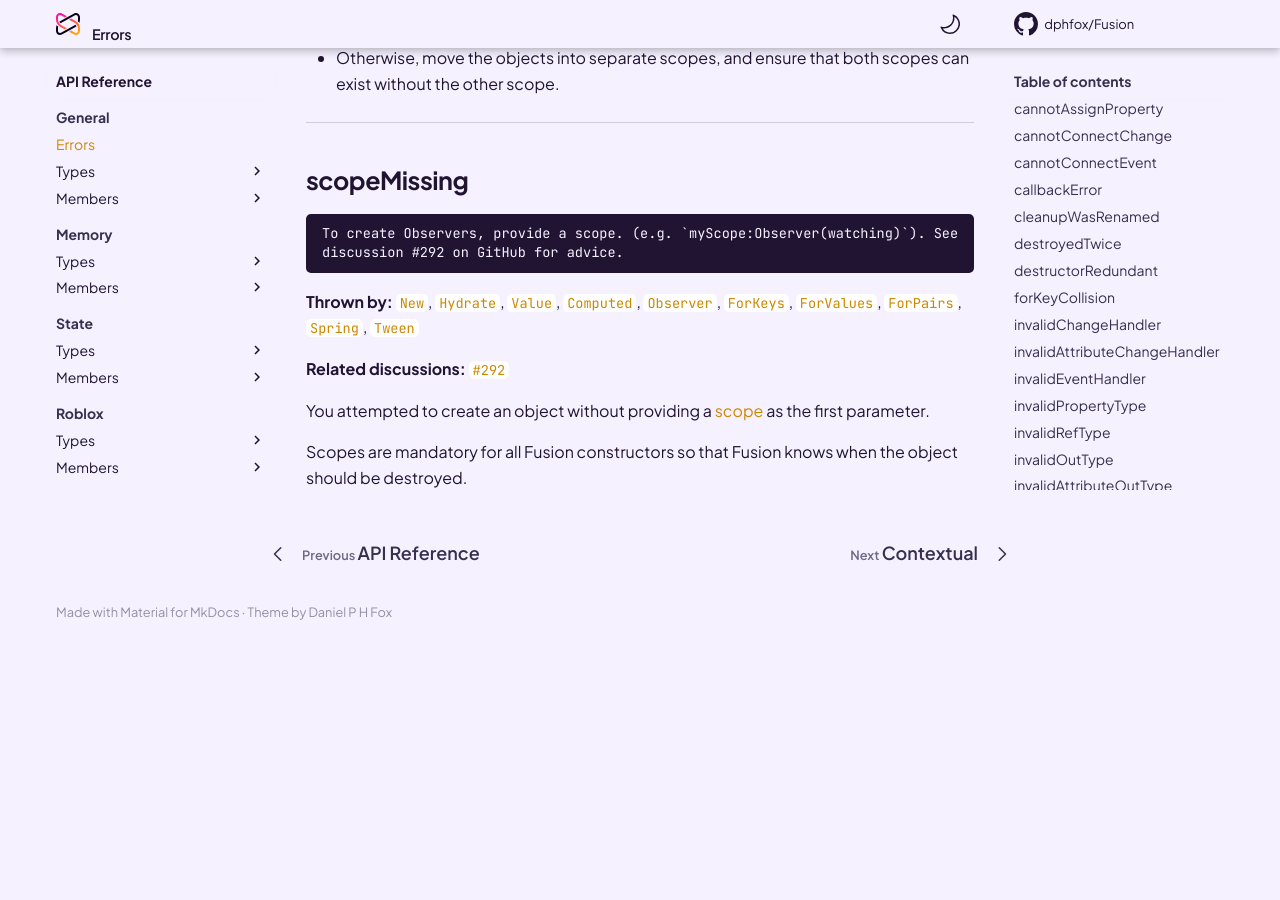
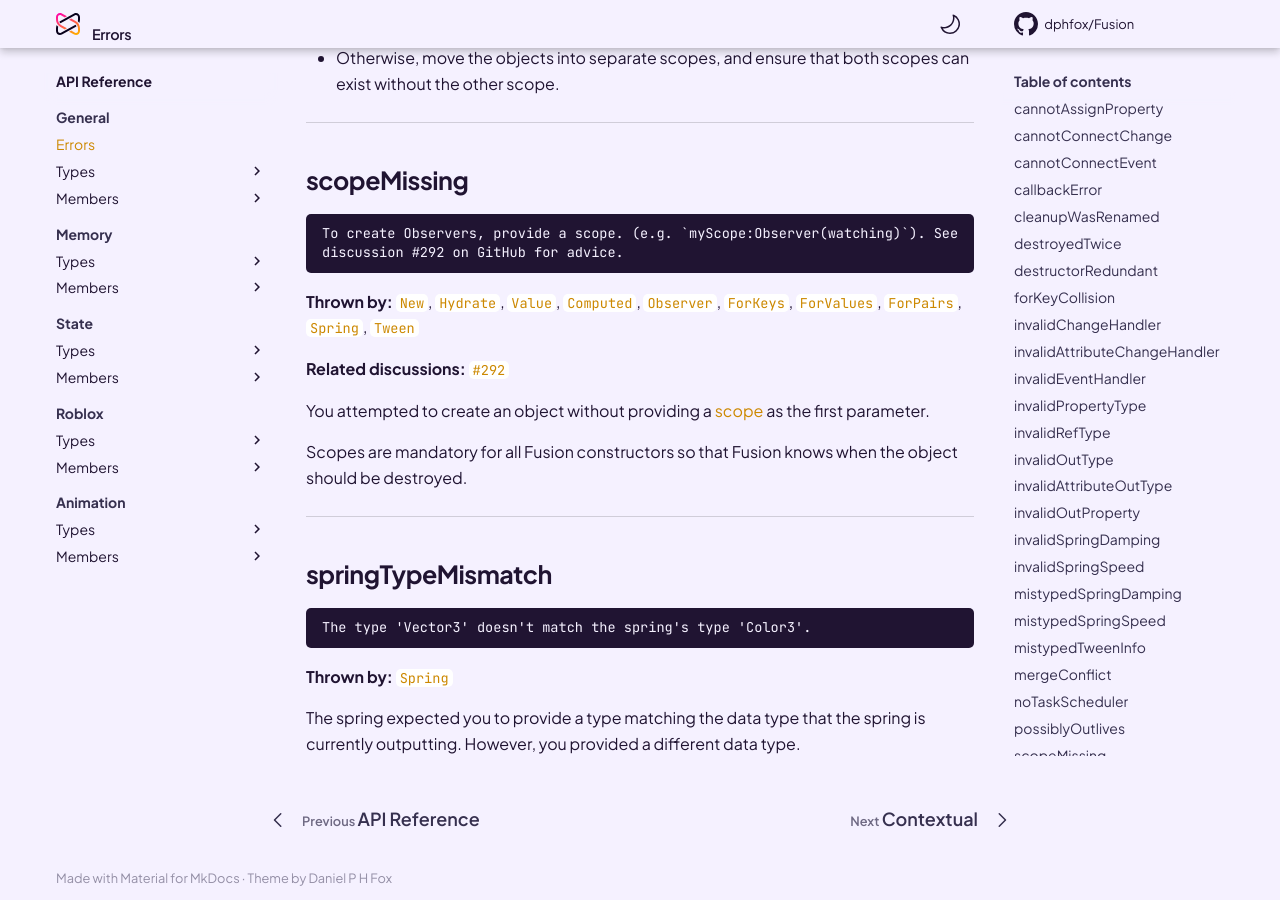
Before and after one commit to dphfox/Fusion, an MkDocs documentation site: the page built from docs/api-reference/general/errors.md, in a window 1280 px wide and 900 px high, scrolled down 7852 px. Built offline with MkDocs 1.6.1 and Material for MkDocs 9.7.7, drawn with Linux system fonts in a browser that asks for light colours; comment, search, counter and statistics services are not loaded; the version menu is left out; before the commit the page ends 8486 px from its top, so only the background shows below that.

Commit message:
springTypeMismatch error

````diff
--- a/docs/api-reference/general/errors.md
+++ b/docs/api-reference/general/errors.md
@@ -551,3 +551,20 @@ You attempted to create an object without providing a
 Scopes are mandatory for all Fusion constructors so that Fusion knows when the
 object should be destroyed.
 </div>
+
+-----
+
+<div class="fusiondoc-error-api-section" markdown>
+
+## springTypeMismatch
+
+```
+The type 'Vector3' doesn't match the spring's type 'Color3'.
+```
+
+**Thrown by:**
+[`Spring`](../../animation/members/spring)
+
+The spring expected you to provide a type matching the data type that the spring
+is currently outputting. However, you provided a different data type.
+</div>
````
